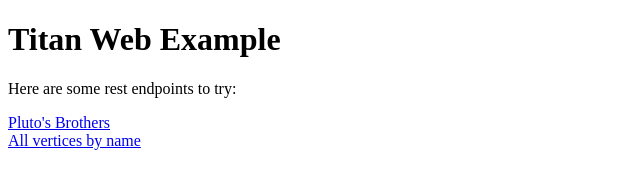
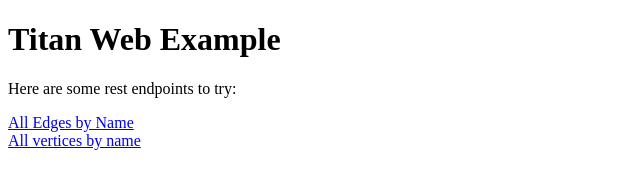
Before and after one commit to koubagade/FlightSearchTitanGraph, a plain HTML site: page src/main/webapp/index.html in a window 1280 px wide. Shown: the full height of the page, 0-640 px from the left. Drawn offline with Linux system fonts and the light colour scheme.

Commit message:
Update index.html

```diff
--- a/src/main/webapp/index.html
+++ b/src/main/webapp/index.html
@@ -8,7 +8,7 @@
 <h1>Titan Web Example</h1>
 
 <p>Here are some rest endpoints to try:</p>
-<a href="/rest/plutosBrothers">Pluto's Brothers</a><br/>
-<a href="/rest/listVertices">All vertices by name</a>
+<a href="/rest/listEdges">All Edges by Name</a><br/>
+<a href="/rest/listVertices">All vertices by name</a><br/>
 </body>
 </html>
```
